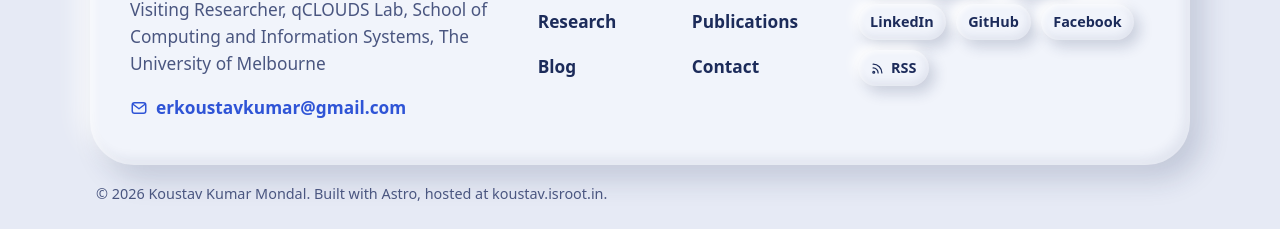
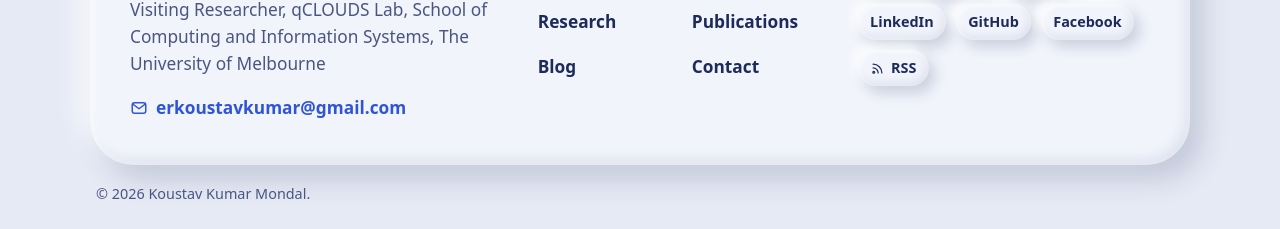
Before and after one commit to TakMashhido/TakMashhido.github.io, an Astro site: page / in a window 1280 px wide. Shown: the part 4401-4630 px from the top of the page. Built offline with nearby package versions, Linux system fonts and the light colour scheme; Astro itself is replaced by a stand-in of ours; some packages are replaced by stand-ins of ours.

Commit message:
Remove 'Built with Astro' footer line

```diff
--- a/src/components/Footer.astro
+++ b/src/components/Footer.astro
@@ -21,7 +21,7 @@ const year = new Date().getFullYear();
         <li><a class="chip" href="/rss.xml"><Icon name="rss" /> RSS</a></li>
       </ul>
     </div>
-    <p class="fine muted">© {year} {site.name}. Built with Astro, hosted at koustav.isroot.in.</p>
+    <p class="fine muted">© {year} {site.name}.</p>
   </div>
 </footer>
 
```
